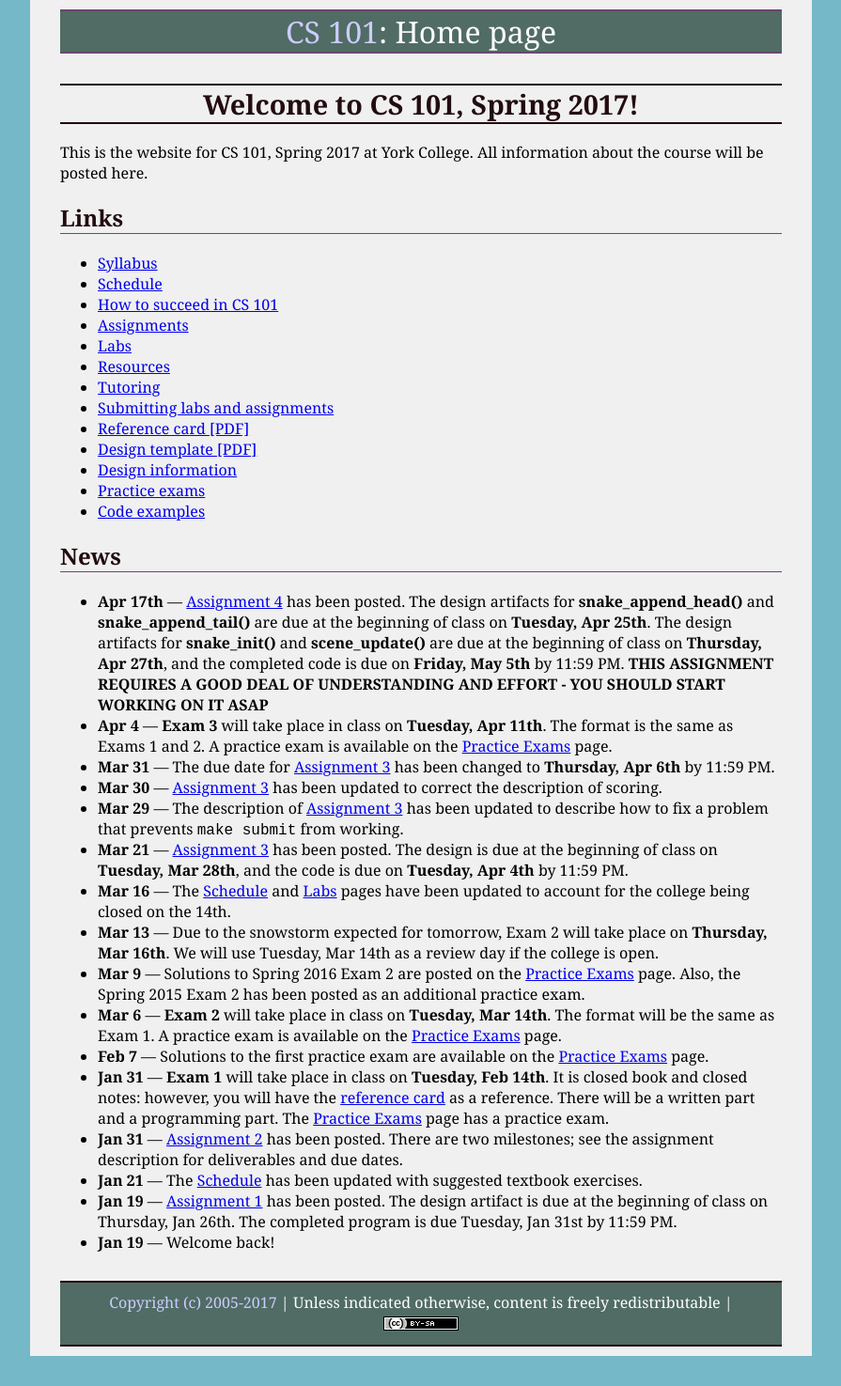
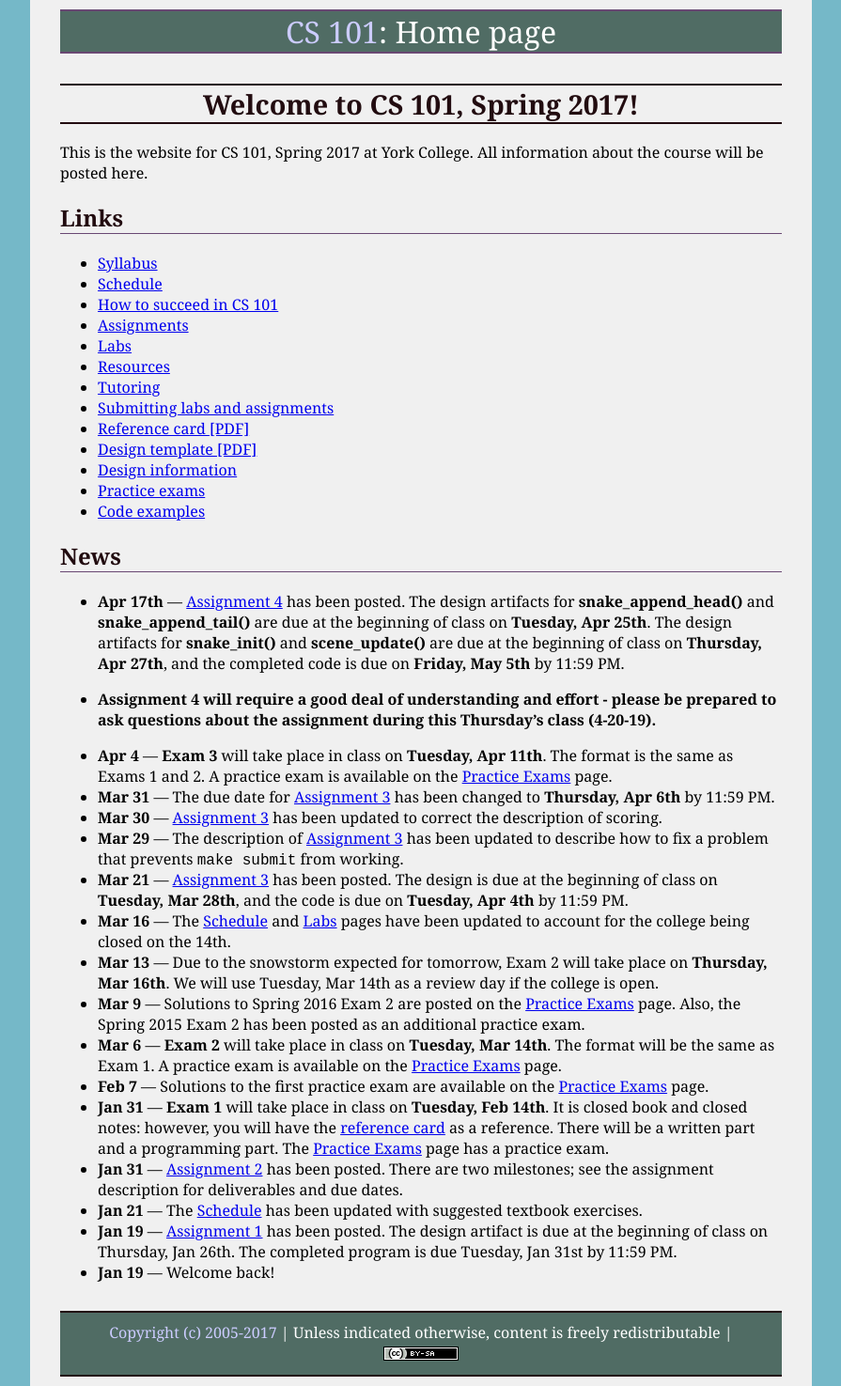
Before and after one commit to ycpcs/cs101-spring2017, a Jekyll site: the page built from index.md, in a window 1280 px wide. Shown: the whole page at 94% size, without its empty margins (192-1087 px from the left). Built offline with Jekyll 4.4.1, drawn with Linux system fonts in a browser that asks for light colours; before the commit the page ends 1443 px from its top, so only the background shows below that.

Commit message:
edits for assign04

```diff
--- a/index.md
+++ b/index.md
@@ -26,7 +26,10 @@ All information about the course will be posted here.
 
 ## News
 
-* **Apr 17th** &mdash; [Assignment 4](assign/assign04.html) has been posted.  The design artifacts for **snake\_append\_head()** and **snake\_append\_tail()** are due at the beginning of class on **Tuesday, Apr 25th**.  The design artifacts for **snake\_init()** and **scene\_update()** are due at the beginning of class on **Thursday, Apr 27th**, and the completed code is due on **Friday, May 5th** by 11:59 PM.  **THIS ASSIGNMENT REQUIRES A GOOD DEAL OF UNDERSTANDING AND EFFORT - YOU SHOULD START WORKING ON IT ASAP**
+* **Apr 17th** &mdash; [Assignment 4](assign/assign04.html) has been posted.  The design artifacts for **snake\_append\_head()** and **snake\_append\_tail()** are due at the beginning of class on **Tuesday, Apr 25th**.  The design artifacts for **snake\_init()** and **scene\_update()** are due at the beginning of class on **Thursday, Apr 27th**, and the completed code is due on **Friday, May 5th** by 11:59 PM.
+
+* **Assignment 4 will require a good deal of understanding and effort - please be prepared to ask questions about the assignment during this Thursday's class (4-20-19).**
+
 * **Apr 4** &mdash; **Exam 3** will take place in class on **Tuesday, Apr 11th**.  The format is the same as Exams 1 and 2.  A practice exam is available on the [Practice Exams](practice/index.html) page.
 * **Mar 31** &mdash; The due date for [Assignment 3](assign/assign03.html) has been changed to **Thursday, Apr 6th** by 11:59 PM.
 * **Mar 30** &mdash; [Assignment 3](assign/assign03.html) has been updated to correct the description of scoring.
```
